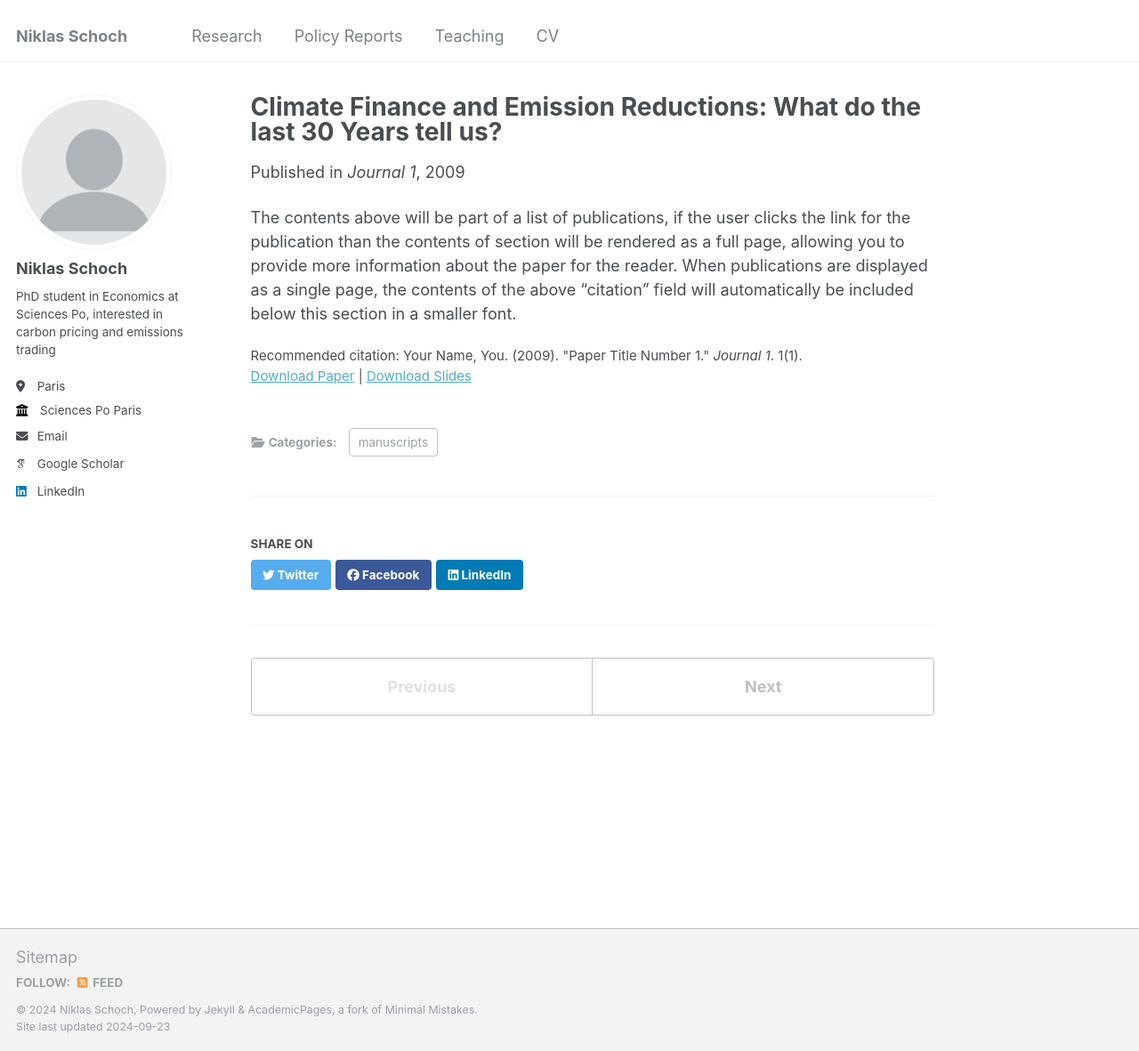
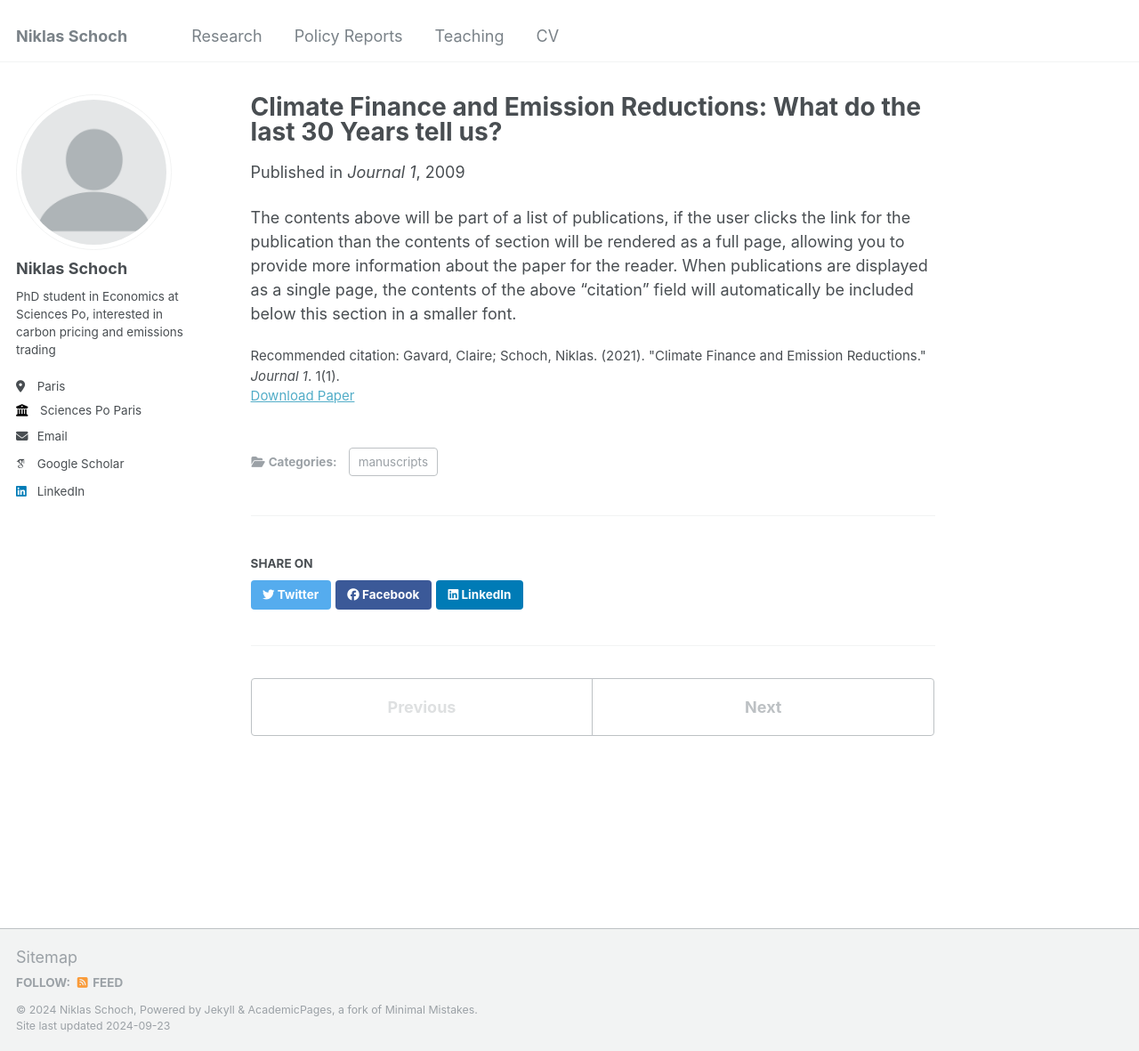
Before and after one commit to niklasschoch/niklasschoch.github.io, a Jekyll site: the page built from _publications/2009-10-01-paper-title-number-1.md, in a window 1280 px wide and 1181 px high. Shown: the whole window at 89% size. Built offline with Jekyll 4.4.1, drawn with Linux system fonts in a browser that asks for light colours; some web fonts are replaced.

Commit message:
Update 2009-10-01-paper-title-number-1.md

```diff
--- a/_publications/2009-10-01-paper-title-number-1.md
+++ b/_publications/2009-10-01-paper-title-number-1.md
@@ -2,13 +2,12 @@
 title: "Climate Finance and Emission Reductions: What do the last 30 Years tell us?"
 collection: publications
 category: manuscripts
-permalink: /publication/2009-10-01-paper-title-number-1
+permalink: /publication/
 excerpt: 'This paper is about the number 1. The number 2 is left for future work.'
 date: 2009-10-01
 venue: 'Journal 1'
-slidesurl: 'http://academicpages.github.io/files/slides1.pdf'
-paperurl: 'http://academicpages.github.io/files/paper1.pdf'
-citation: 'Your Name, You. (2009). &quot;Paper Title Number 1.&quot; <i>Journal 1</i>. 1(1).'
+paperurl: 'http://academicpages.github.io/files/ClimateFinance.pdf'
+citation: 'Gavard, Claire; Schoch, Niklas. (2021). &quot;Climate Finance and Emission Reductions.&quot; <i>Journal 1</i>. 1(1).'
 ---
 
 The contents above will be part of a list of publications, if the user clicks the link for the publication than the contents of section will be rendered as a full page, allowing you to provide more information about the paper for the reader. When publications are displayed as a single page, the contents of the above "citation" field will automatically be included below this section in a smaller font.
```
